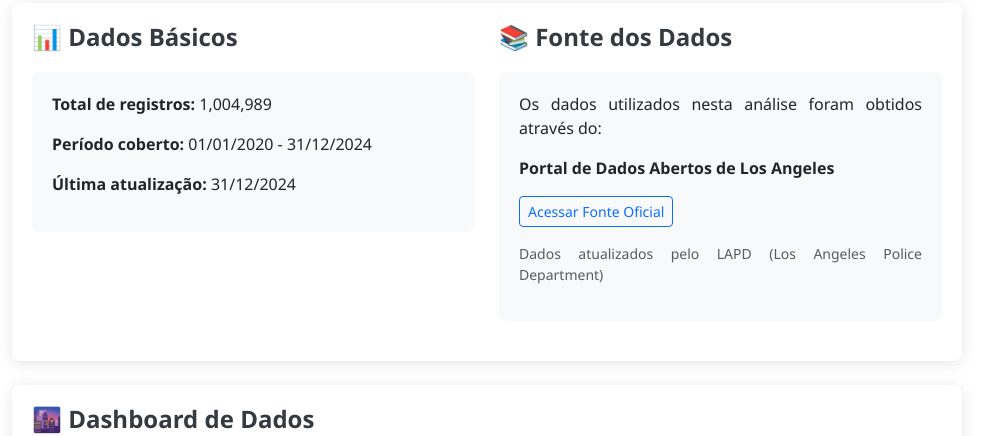
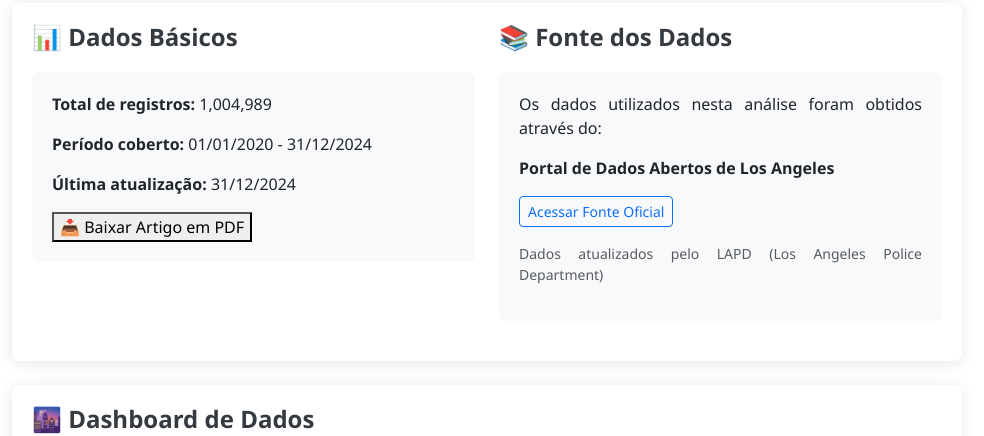
Before and after one commit to emerson15rp/sitecrimesLA, a plain HTML site: page index.html in a window 1280 px wide. Shown: the part 1012-1448 px from the top of the page, without its empty margins (278-1262 px from the left). Drawn offline with nearby package versions, Linux system fonts and the light colour scheme.

Commit message:
Update index.html

```diff
--- a/index.html
+++ b/index.html
@@ -207,6 +207,9 @@
                                 <p><strong>Total de registros:</strong> <span id="total-records">1,004,989</span></p>
                                 <p><strong>Período coberto:</strong> <span id="period-covered">01/01/2020 - 31/12/2024</span></p>
                                 <p><strong>Última atualização:</strong> <span id="last-update">31/12/2024</span></p>
+                                <a href="Análise_Espaciotemporal_da_Criminalidade_em_LA__WMECAI.pdf" download>
+                                <button>📥 Baixar Artigo em PDF</button>
+                                </a>
                             </div>
                         </div>
                         <div class="col-md-6">
```
